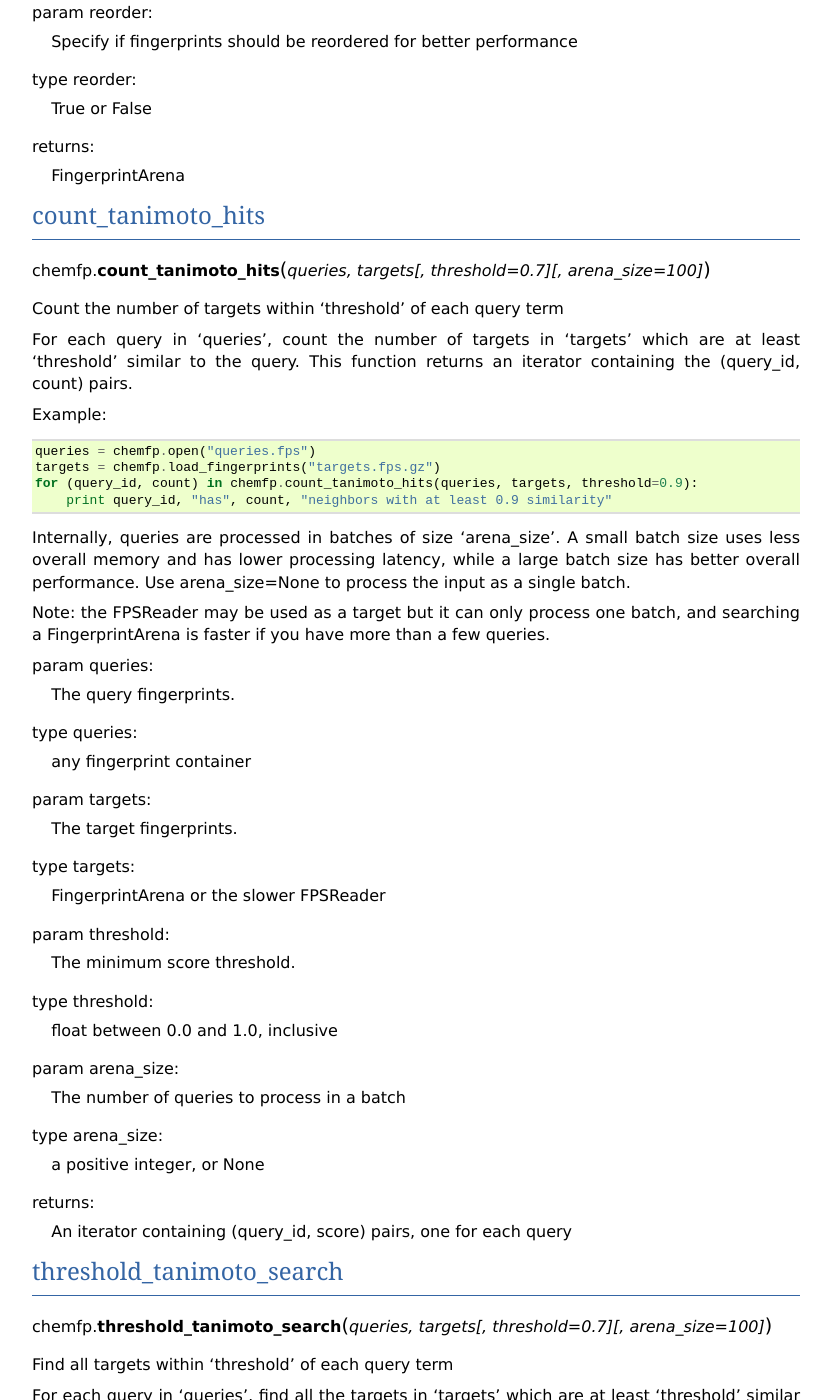
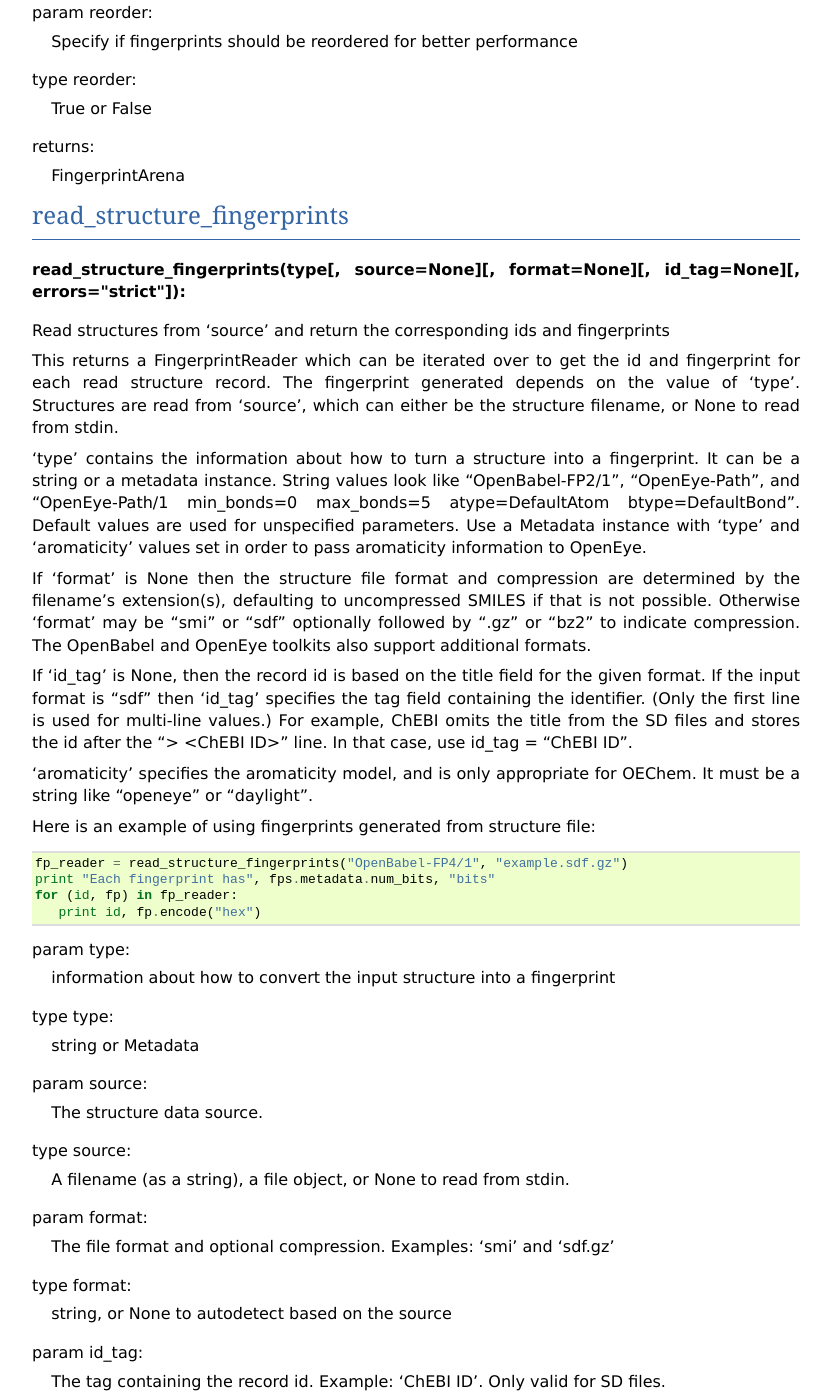
Before and after one commit to llazzaro/chem-fingerprints, a Sphinx documentation site: the page built from docs/api.rst, in a window 1280 px wide and 1400 px high, scrolled down 1652 px. Shown: the whole window, without its empty margins (48-880 px from the left). Built offline with Sphinx 7.4.7, drawn with Linux system fonts in a browser that asks for light colours; some of the changed text lies outside the part shown.

Commit message:
Minor cleanups

```diff
--- a/docs/api.rst
+++ b/docs/api.rst
@@ -78,6 +78,68 @@ To prevent ordering, use reorder=False.
 :param reorder: Specify if fingerprints should be reordered for better performance
 :type reorder: True or False
 :returns: FingerprintArena
+
+
+.. _chemfp_read_structure_fingerprints:
+
+read_structure_fingerprints
+===========================
+
+.. py:function:: read_structure_fingerprints(type[, source=None][, format=None][, id_tag=None][, errors="strict"]):
+
+Read structures from 'source' and return the corresponding ids and fingerprints
+
+This returns a FingerprintReader which can be iterated over to get
+the id and fingerprint for each read structure record. The
+fingerprint generated depends on the value of 'type'. Structures
+are read from 'source', which can either be the structure
+filename, or None to read from stdin.
+
+'type' contains the information about how to turn a structure
+into a fingerprint. It can be a string or a metadata instance.
+String values look like "OpenBabel-FP2/1", "OpenEye-Path", and
+"OpenEye-Path/1 min_bonds=0 max_bonds=5 atype=DefaultAtom btype=DefaultBond".
+Default values are used for unspecified parameters. Use a
+Metadata instance with 'type' and 'aromaticity' values set
+in order to pass aromaticity information to OpenEye.
+
+If 'format' is None then the structure file format and compression
+are determined by the filename's extension(s), defaulting to
+uncompressed SMILES if that is not possible. Otherwise 'format' may
+be "smi" or "sdf" optionally followed by ".gz" or "bz2" to indicate
+compression. The OpenBabel and OpenEye toolkits also support
+additional formats.
+
+If 'id_tag' is None, then the record id is based on the title
+field for the given format. If the input format is "sdf" then 'id_tag'
+specifies the tag field containing the identifier. (Only the first
+line is used for multi-line values.) For example, ChEBI omits the
+title from the SD files and stores the id after the ">  <ChEBI ID>"
+line. In that case, use id_tag = "ChEBI ID".
+
+'aromaticity' specifies the aromaticity model, and is only appropriate for
+OEChem. It must be a string like "openeye" or "daylight".
+
+Here is an example of using fingerprints generated from structure file::
+
+    fp_reader = read_structure_fingerprints("OpenBabel-FP4/1", "example.sdf.gz")
+    print "Each fingerprint has", fps.metadata.num_bits, "bits"
+    for (id, fp) in fp_reader:
+       print id, fp.encode("hex")
+
+
+:param type: information about how to convert the input structure into a fingerprint
+:type type: string or Metadata
+:param source: The structure data source.
+:type source: A filename (as a string), a file object, or None to read from stdin.
+:param format: The file format and optional compression.
+        Examples: 'smi' and 'sdf.gz'
+:type format: string, or None to autodetect based on the source
+:param id_tag: The tag containing the record id. Example: 'ChEBI ID'.
+        Only valid for SD files.
+:type id_tag: string, or None to use the default title for the given format
+:returns: a FingerprintReader
+
 
 .. _chemfp_count_tanimoto_hits:
 
@@ -228,13 +290,21 @@ Metadata
 
 Store information about a set of fingerprints
 
-num_bits = number of bits in the fingerprint
-num_bytes = number of bytes in the fingerprint
-type = fingerprint type
-aromaticity = aromaticity model (only used with OEChem)
-software = software used to make the fingerprints
-sources = list of sources used to make the fingerprint
-date = timestamp of when the fingerprints were made
+The metadata attributes are:
+  num_bits:
+    number of bits in the fingerprint
+  num_bytes:
+    number of bytes in the fingerprint
+  type:
+    fingerprint type
+  aromaticity:
+    aromaticity model (only used with OEChem)
+  software:
+    software used to make the fingerprints
+  sources:
+    list of sources used to make the fingerprint
+  date:
+    timestamp of when the fingerprints were made
 
 .. _chemfp_fingerprintreader:
 
```
Also changed, not shown: other parts of docs/api.rst (+3 -3 lines), docs/api.txt (+13 -2 lines).
